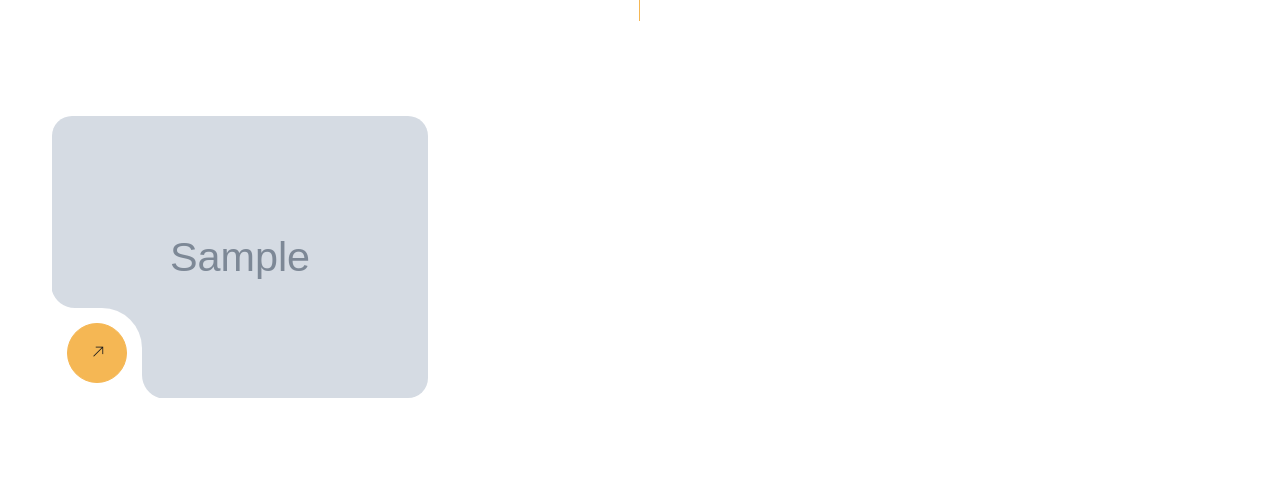
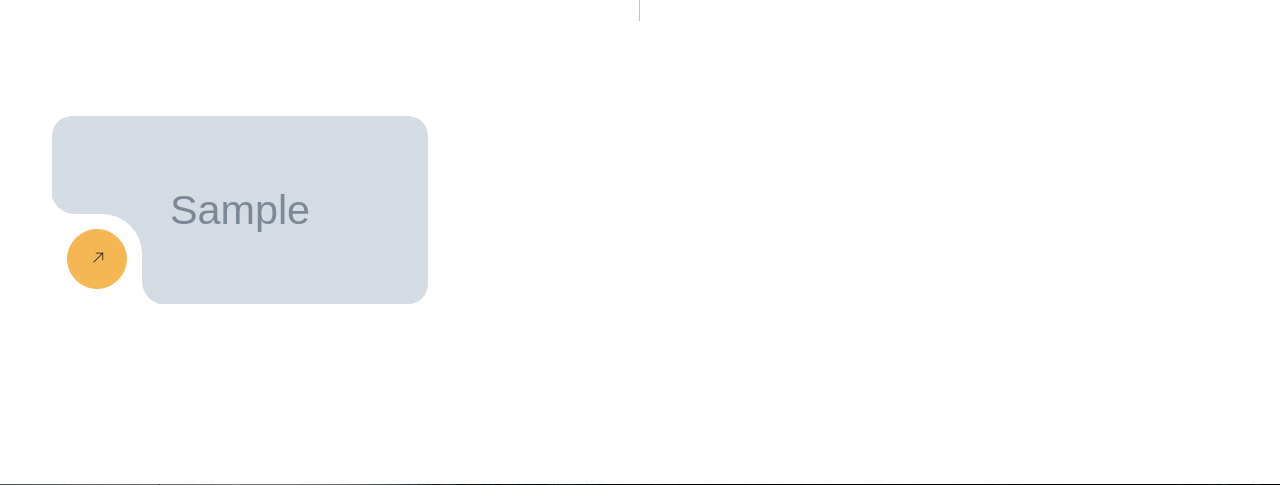
Before and after one commit to AsliddinWeb/rentoCarDubai, a Django app: page /brands/ in a window 1280 px wide. Shown: the part 564-1049 px from the top of the page. Run offline with Django 5.2, Linux system fonts and the light colour scheme; tables that the repository leaves empty hold one stand-in row (values such as "Sample post"); grey boxes marked "Sample" are stand-in pictures; some libraries are stand-ins or nearby versions.

Commit message:
Car brands style fixed

```diff
--- a/templates/base.html
+++ b/templates/base.html
@@ -65,7 +65,7 @@
                         <ul class="dropdown-menu">
                             <li>
                                 <a href="/brands" class="dropdown-item">
-                                    <span>All Car types</span>
+                                    <span>All Car brands</span>
                                 </a>
                             </li>
                             {% for car_brand in car_brands %}
--- a/templates/car-brands.html
+++ b/templates/car-brands.html
@@ -37,7 +37,8 @@
             <div class="row">
               {% for car_brand in car_brands %}
                 <div class="col-lg-4 col-md-6 mb-30">
-                    <div class="item mb-30"> <img src="{{ car_brand.image.url }}" class="img-fluid" alt="">
+                    <div class="item mb-30" style="text-align: center;">
+                        <img src="{{ car_brand.image.url }}" style="height: 188px;" class="img-fluid" alt="">
 
                         <div class="curv-butn icon-bg">
                             <a href="{% url 'brand_cars_page' pk=car_brand.id %}" class="vid">
```
